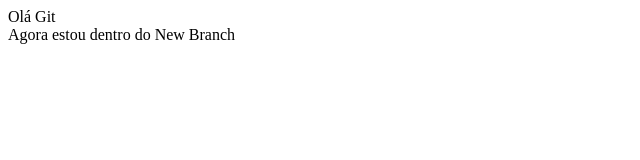
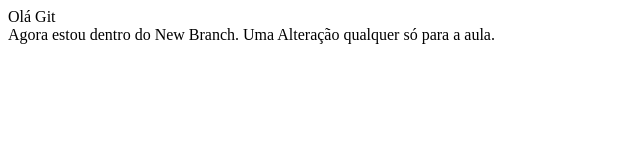
Before and after one commit to aliffeKauling/Gama-Git, a plain HTML site: page index.html in a window 1280 px wide. Shown: the whole page, without its empty margins (0-640 px from the left). Drawn offline with Linux system fonts and the light colour scheme.

Commit message:
second commit new_branch

```diff
--- a/index.html
+++ b/index.html
@@ -11,7 +11,7 @@
         Olá Git
     </div>
     <div>
-        Agora estou dentro do New Branch
+        Agora estou dentro do New Branch. Uma Alteração qualquer só para a aula.
     </div>
 </body>
 
```
